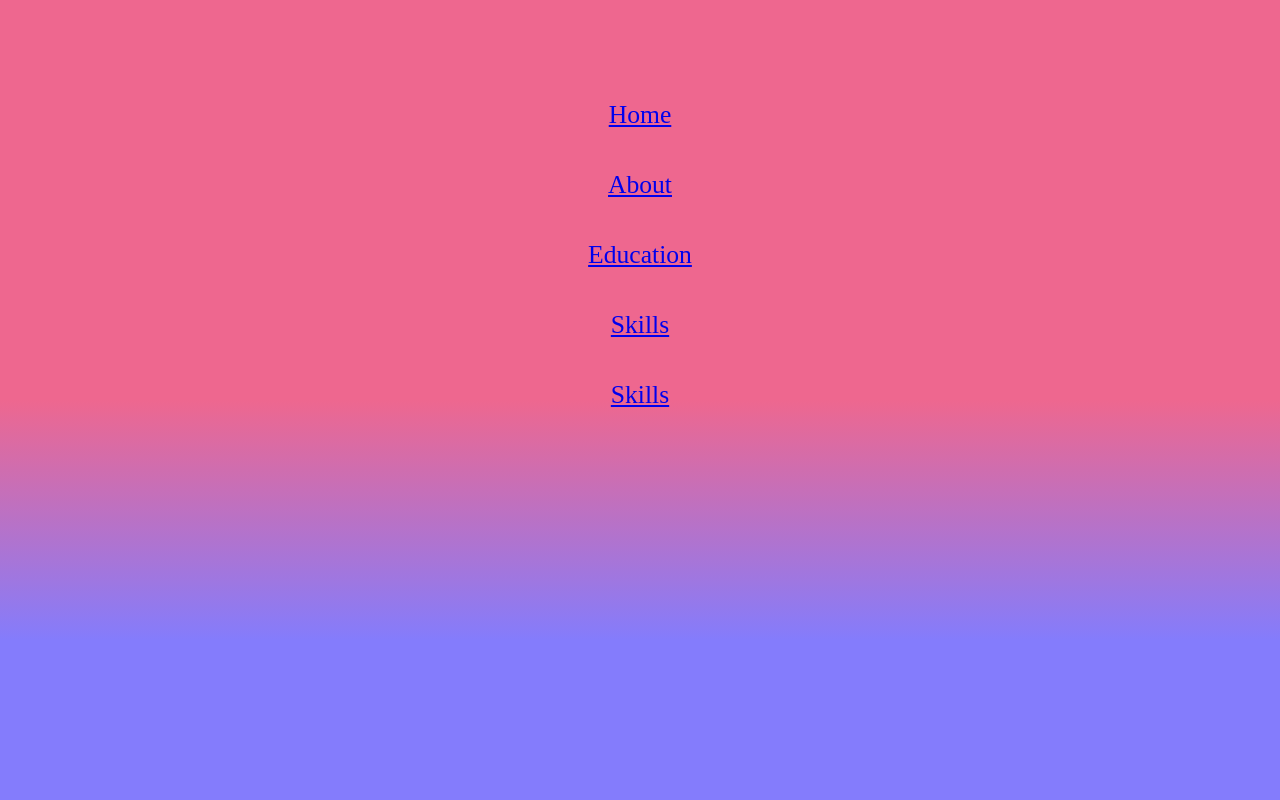
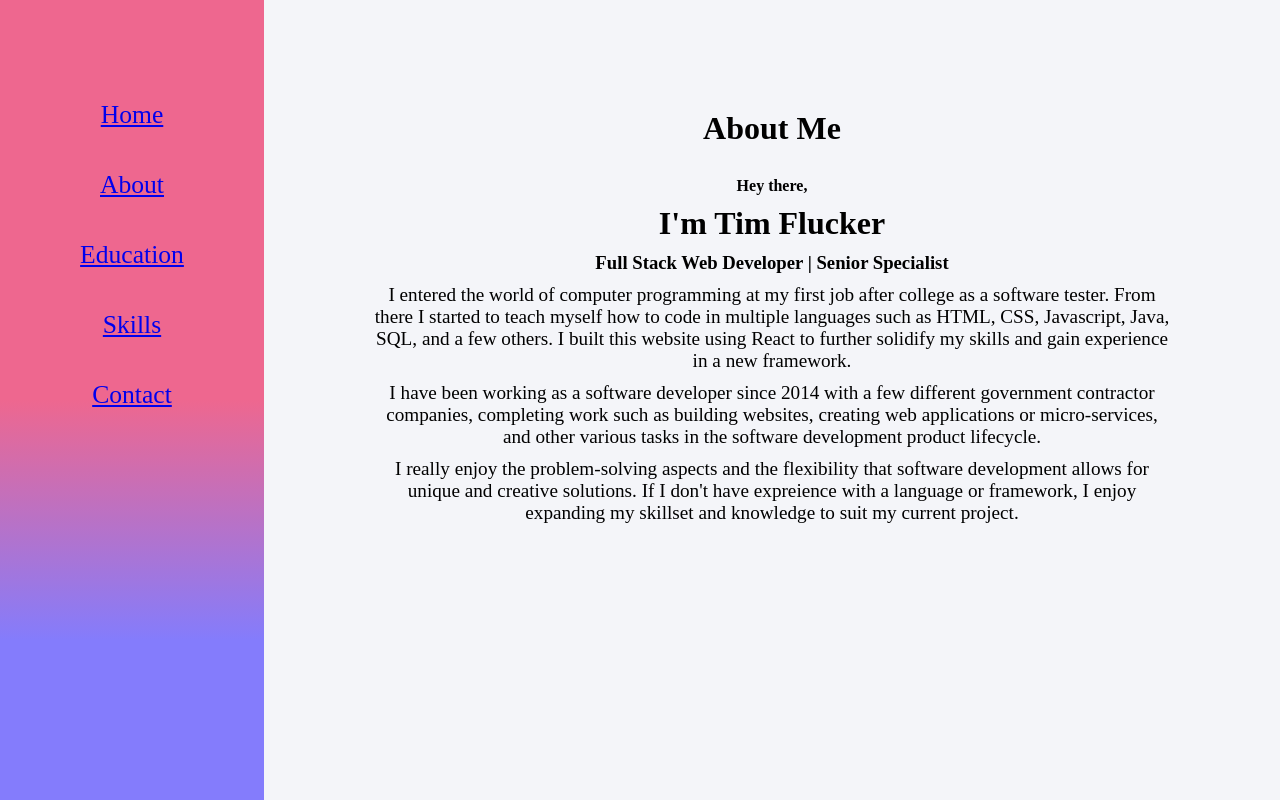
Before and after one commit to tflucker/react-portfolio, a React (Create React App) app: page /about in a window 1280 px wide. Built offline with nearby package versions, Linux system fonts and the light colour scheme.

Commit message:
added content for About and Education pages, updated other components

```diff
--- a/src/App.css
+++ b/src/App.css
@@ -94,9 +94,9 @@ nav ul li {
 }
 
 .profilepic {
-    border-radius: 50%;
-    width: 21rem;
-    height: 23rem;
+    border-radius: 6rem;
+    width: 15rem;
+    height: 19rem;
 }
 
 .social {
@@ -112,6 +112,30 @@ nav ul li {
     color: #919b9c;
 }
 
-.social i :hover {
+.social i:hover {
     color: #ffffff;
 }
+
+.subtopic {
+    margin: 10px 10px 30px 10px !important;
+}
+
+p {
+    font-size: var(--fontsize-p);
+}
+
+h1, h2, h3, h4, h5, p {
+    margin: 10px;
+}
+
+.widecard {
+    border: 0px solid #9a9b9c;
+    display: flex;
+    margin: 30px 0 30px 0;
+}
+
+.widecard:hover {
+    color: #1b1d20;
+    background-color: #ffffff;
+    box-shadow: 0 10px 20px rgba(0,0,0,0.19), 0 6px 6px rgba(0,0,0,0.23);
+}
--- a/src/App.js
+++ b/src/App.js
@@ -3,6 +3,8 @@ import './App.css';
 import {BrowserRouter as Router, Route} from 'react-router-dom';
 import Navbar from './components/Navbar';
 import Home from './contents/Home';
+import About from './contents/About';
+import Education from './contents/Education';
 
 function App() {
   return (
@@ -12,6 +14,12 @@ function App() {
         <Route exact path="/">
           <Home />
         </Route>
+        <Route path="/about">
+          <About />
+        </Route>
+        <Route path="/education">
+          <Education />
+        </Route>
       </div>
     </Router>
   );
--- a/src/components/NavItem.js
+++ b/src/components/NavItem.js
@@ -6,7 +6,7 @@ class NavItem extends Component {
 
     render() {
         return (
-            <li>
+            <li id={this.props.item}>
                 <Link to={this.props.tolink} onClick={this.props.activec.bind(this, this.props.item)}>
                     {this.props.item}
                 </Link>
--- a/src/components/Navbar.js
+++ b/src/components/Navbar.js
@@ -13,7 +13,7 @@ class Navbar extends Component {
         if (this.state.NavItemActive.length > 0) {
             document.getElementById(this.state.NavItemActive).classList.remove('active');
         }
-
+        console.log(x);
         this.setState({ NavItemActive: x }, () => {
             document.getElementById(this.state.NavItemActive).classList.add('active');
         });
@@ -23,11 +23,11 @@ class Navbar extends Component {
         return (
             <nav>
                 <ul>
-                    <NavItem item="Home" tolink="./" activec={this.activeItem} />
-                    <NavItem item="About" tolink="./about" activec={this.activeItem} />
-                    <NavItem item="Education" tolink="./education" activec={this.activeItem} />
-                    <NavItem item="Skills" tolink="./skills" activec={this.activeItem} />
-                    <NavItem item="Skills" tolink="./contact" activec={this.activeItem} />
+                    <NavItem item="Home" tolink="/" activec={this.activeItem} />
+                    <NavItem item="About" tolink="/about" activec={this.activeItem} />
+                    <NavItem item="Education" tolink="/education" activec={this.activeItem} />
+                    <NavItem item="Skills" tolink="/skills" activec={this.activeItem} />
+                    <NavItem item="Contact" tolink="/contact" activec={this.activeItem} />
                 </ul>
             </nav>
         );
--- a/src/components/WideCard.js
+++ b/src/components/WideCard.js
@@ -0,0 +1,17 @@
+import React, { Component } from 'react';
+
+class WideCard extends Component {
+    render() {
+        return (
+            <div className="widecard">
+                <div className="compdet">
+                    <h3>{this.props.title}</h3>
+                    <h4 className="secondText">{this.props.where}</h4>
+                    <h4 className="secondText">{this.props.from} - {this.props.to}</h4>
+                </div>
+            </div>
+        )
+    }
+}
+
+export default WideCard;
--- a/src/contents/About.js
+++ b/src/contents/About.js
@@ -0,0 +1,19 @@
+import React, {Component} from 'react';
+
+class About extends Component {
+    render() {
+        return (
+            <div className="condiv">
+                <h1 className="subtopic">About Me</h1>
+                <h4>Hey there, </h4>
+                <h1>I'm Tim Flucker</h1>
+                <h3>Full Stack Web Developer | Senior Specialist</h3>
+                <p>I entered the world of computer programming at my first job after college as a software tester.  From there I started to teach myself how to code in multiple languages such as HTML, CSS, Javascript, Java, SQL, and a few others.  I built this website using React to further solidify my skills and gain experience in a new framework.</p>
+                <p>I have been working as a software developer since 2014 with a few different government contractor companies, completing work such as building websites, creating web applications or micro-services, and other various tasks in the software development product lifecycle.</p>
+                <p>I really enjoy the problem-solving aspects and the flexibility that software development allows for unique and creative solutions. If I don't have expreience with a language or framework, I enjoy expanding my skillset and knowledge to suit my current project. </p>
+            </div>
+        )
+    }
+}
+
+export default About;
--- a/src/contents/Education.js
+++ b/src/contents/Education.js
@@ -0,0 +1,18 @@
+import React, { Component } from 'react';
+import WideCard from '../components/WideCard';
+
+class Education extends Component {
+    render() {
+        return (
+            <div className="condiv">
+                <h1 className="subtopic">My Education</h1>
+                <WideCard title="Biomedical Engineering" where="The George Washington Univeristy" from="August 2010" to="May 2014" />
+                <br /><br />
+                <h1 className="subtopic">My Certifications</h1>
+                <WideCard title="AWS Cloud Practicioner" where="Online" from="July 2019" to="September 2019" />
+            </div>
+        )
+    }
+}
+
+export default Education;
--- a/src/contents/Home.js
+++ b/src/contents/Home.js
@@ -8,8 +8,8 @@ class Home extends Component{
         return (
             <div className="condiv home">
                 <img src={profilepic} className="profilepic"></img>
-
-                <ReactTypingEffect className="typingeffect" text={['I am Tim Flucker', 'I am a full stack developer']} speed={100} eraseDelay={700} />
+                <br />
+                <ReactTypingEffect className="typingeffect" text={['I am Tim Flucker', 'I am a full stack developer based in Washington DC']} speed={100} eraseDelay={2000} typingDelay={100} />
 
                 <Social />
             </div>
```
